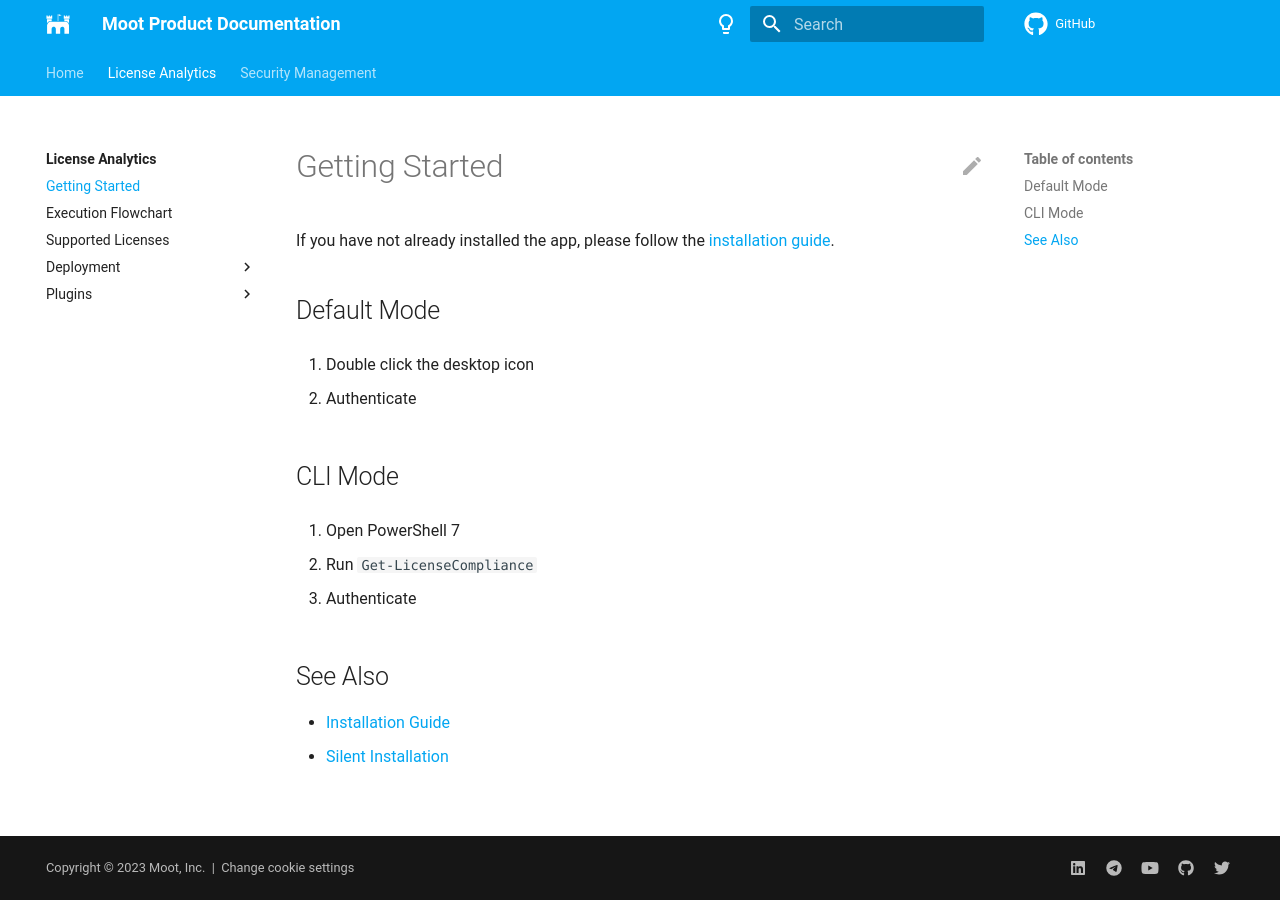
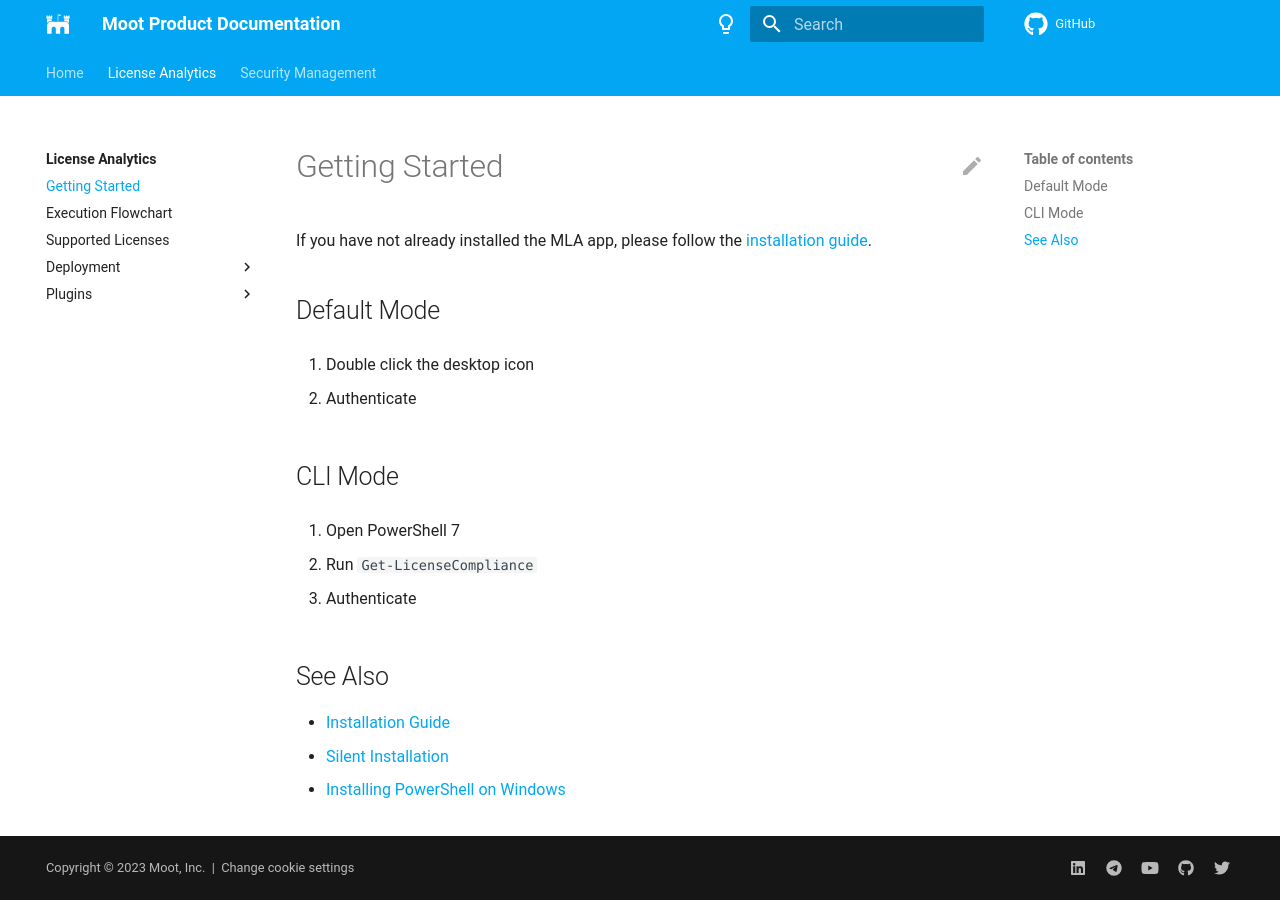
Before and after one commit to Software-Hardware-Integration-Lab/Documentation, an MkDocs documentation site: the page built from docs/License-Analytics/GettingStarted.md, in a window 1280 px wide. Built offline with MkDocs 1.6.1 and Material for MkDocs 9.7.7, drawn with Linux system fonts in a browser that asks for light colours; comment, search, counter and statistics services are not loaded.

Commit message:
Improved Getting Started Doc

```diff
--- a/docs/License-Analytics/GettingStarted.md
+++ b/docs/License-Analytics/GettingStarted.md
@@ -1,6 +1,6 @@
 # Getting Started
 
-If you have not already installed the app, please follow the [installation guide](Deployment/StandardInstall.md).
+If you have not already installed the MLA app, please follow the [installation guide](Deployment/StandardInstall.md).
 
 ## Default Mode
 
@@ -20,3 +20,5 @@ If you have not already installed the app, please follow the [installation guide
 
 - [Installation Guide](Deployment/StandardInstall.md)
 - [Silent Installation](Deployment/SilentInstallation.md)
+
+- [Installing PowerShell on Windows](https://learn.microsoft.com/en-us/powershell/scripting/install/installing-powershell-on-windows)
```
